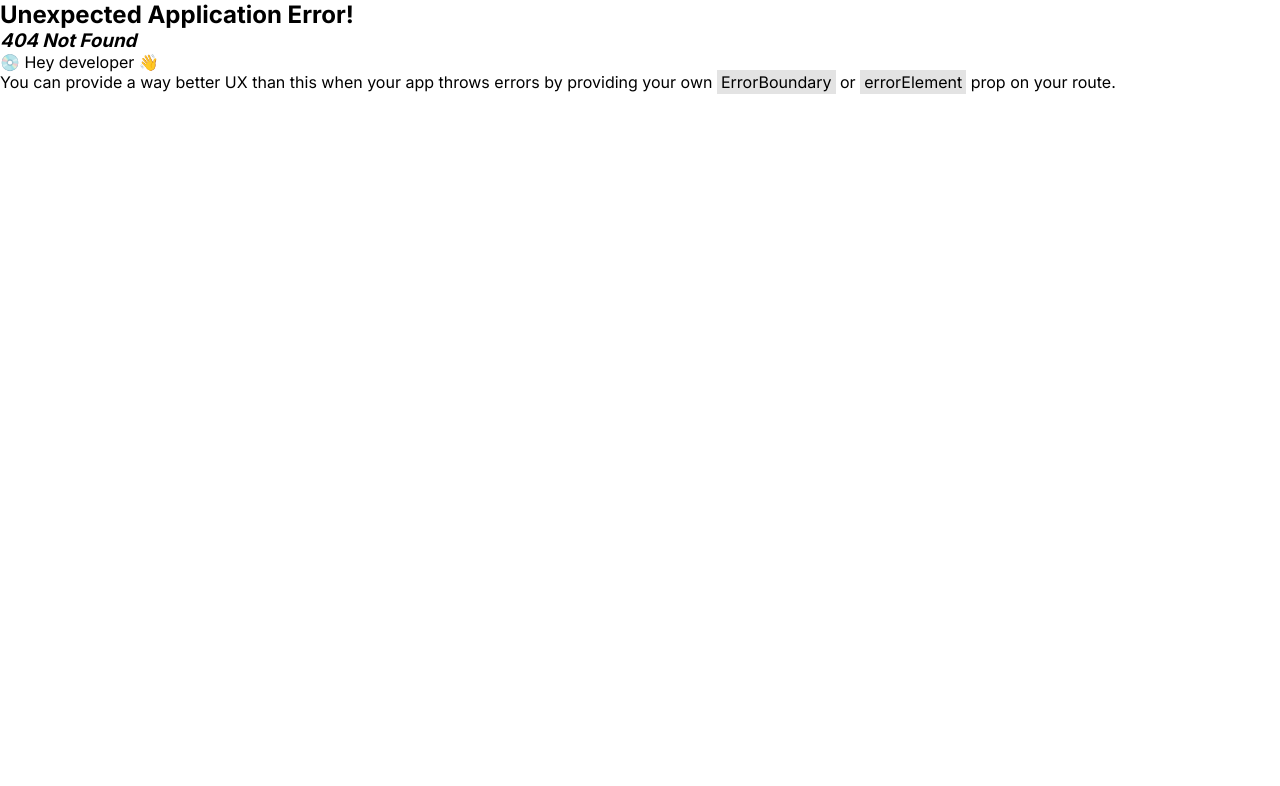
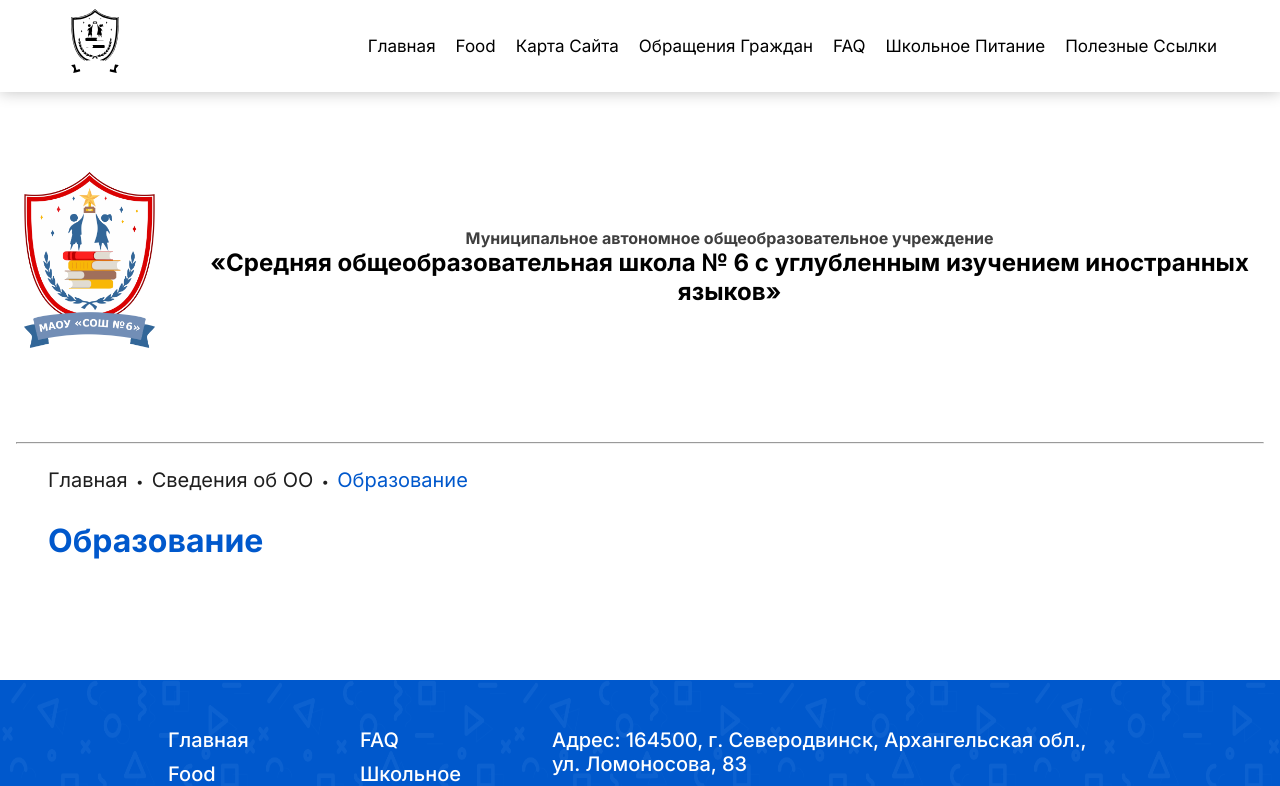
Before and after one commit to theyodel/school-project-react, a React (Vite) app: page /basic-information/education in a window 1280 px wide. Before the commit this address had no page. Shown: the top 786 px of the page. Built offline with nearby package versions, Linux system fonts and the light colour scheme.

Commit message:
01.02
=))

```diff
--- /dev/null
+++ b/src/pages/basic-information/education/EducationPage.tsx
@@ -0,0 +1,45 @@
+import Footer from "../../../components/Footer";
+import Navbar from "../../../components/Navbar";
+
+function EducationPage() {
+  return (
+    <>
+      <Navbar />
+      <main>
+        <div className="div-name">
+          <img className="name-img" src="/public/logo.png" alt="logo" />
+          <p className="h2-name">
+            Муниципальное автономное общеобразовательное учреждение
+            <h2 className="h1-name">
+              «Средняя общеобразовательная школа № 6 с углубленным изучением
+              иностранных языков»
+            </h2>
+          </p>
+        </div>
+        <hr className="hr-main" />
+        <div className="div-path">
+          <a href="/" className="a-path">
+            Главная
+          </a>
+          <a className="path-dot">&middot;</a>
+          <a href="/basic-information" className="a-path">
+            Сведения об ОО
+          </a>
+          <a className="path-dot">&middot;</a>
+          <a href="/basic-information/education" className="a-path-last">
+            Образование
+          </a>
+        </div>
+
+        <div className="page-content">
+          <h1 className="page-title">Образование</h1>
+          <br />
+          <br />
+        </div>
+      </main>
+      <Footer />
+    </>
+  );
+}
+
+export default EducationPage;
--- a/src/pages/map/MapPage.tsx
+++ b/src/pages/site-map/MapPage.tsx
@@ -107,7 +107,9 @@ function MapPage() {
             Структура и органы управления образовательной организацией
           </a>
           <a className="a-map-thread">Документы</a>
-          <a className="a-map-thread">Образование</a>
+          <a className="a-map-thread" href="/basic-information/education">
+            Образование
+          </a>
           <a className="a-map-thread">Руководство. Педагогический состав</a>
           <a className="a-map-thread">
             Материально-техническое обеспечение и оснащенность образовательного
```
Also changed, not shown: src/main.tsx (+7 -2 lines), src/pages/basic-information/documents/DocumentsPage.tsx (renamed from src/pages/basic-information/DocumentsPage/DocumentsPage.tsx), src/pages/basic-information/structure-and-management/StructureandmanagementPage.tsx (renamed from src/pages/basic-information/StructureandmanagementPage/StructureandmanagementPage.tsx).
